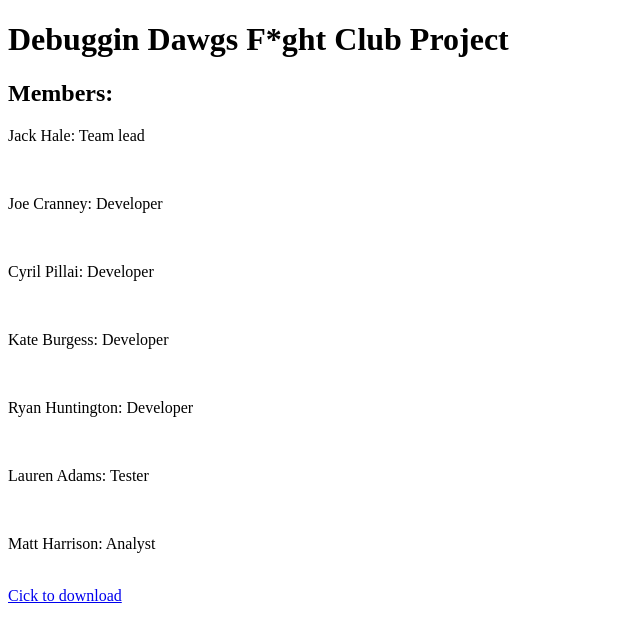
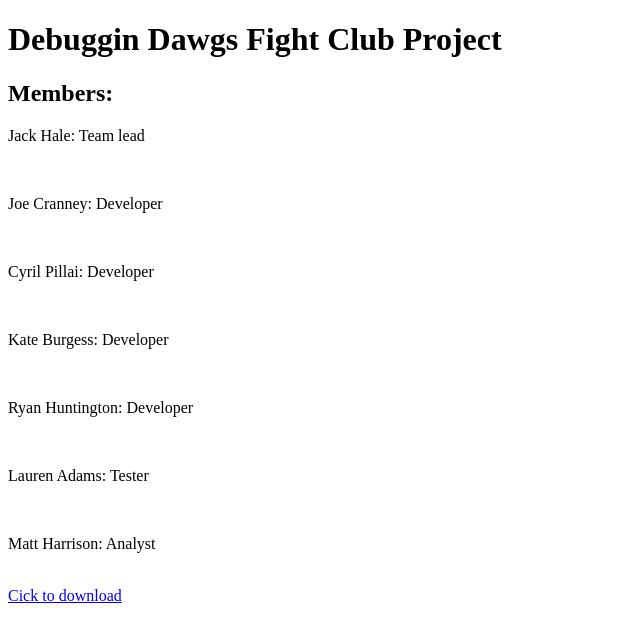
Before and after one commit to lauren-adams/PowerRankings, a plain HTML site: page index.html in a window 1280 px wide. Shown: the whole page, without its empty margins (0-640 px from the left). Drawn offline with Linux system fonts and the light colour scheme.

Commit message:
Update index.html
Added fight

```diff
--- a/index.html
+++ b/index.html
@@ -4,7 +4,7 @@
 <title></title>
 </head>
 <body>
-<h1>Debuggin Dawgs F*ght Club Project</h1>
+<h1>Debuggin Dawgs Fight Club Project</h1>
 <h2>Members:</h2>
 <p>Jack Hale: Team lead </p>
 <br>
```
